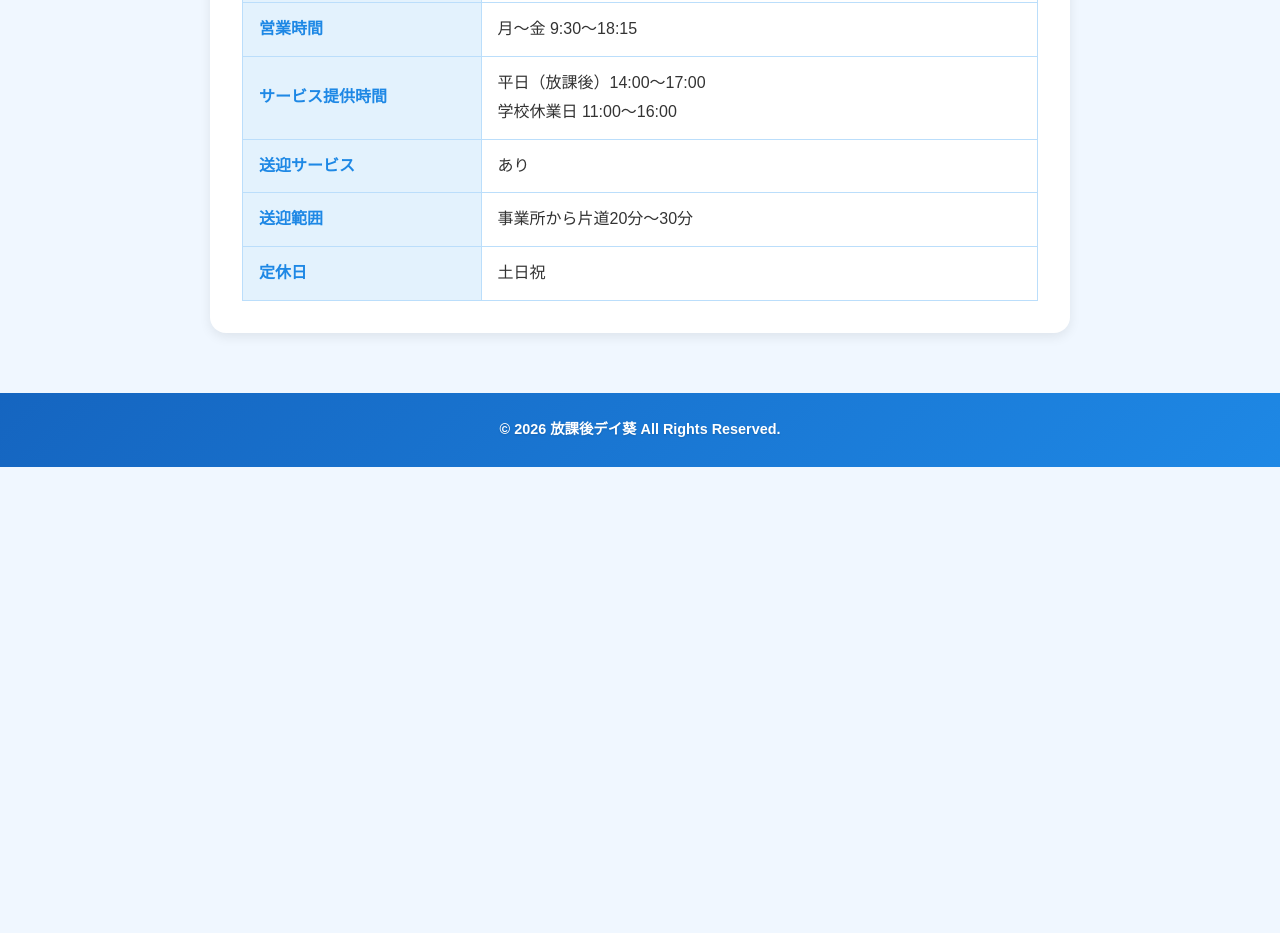
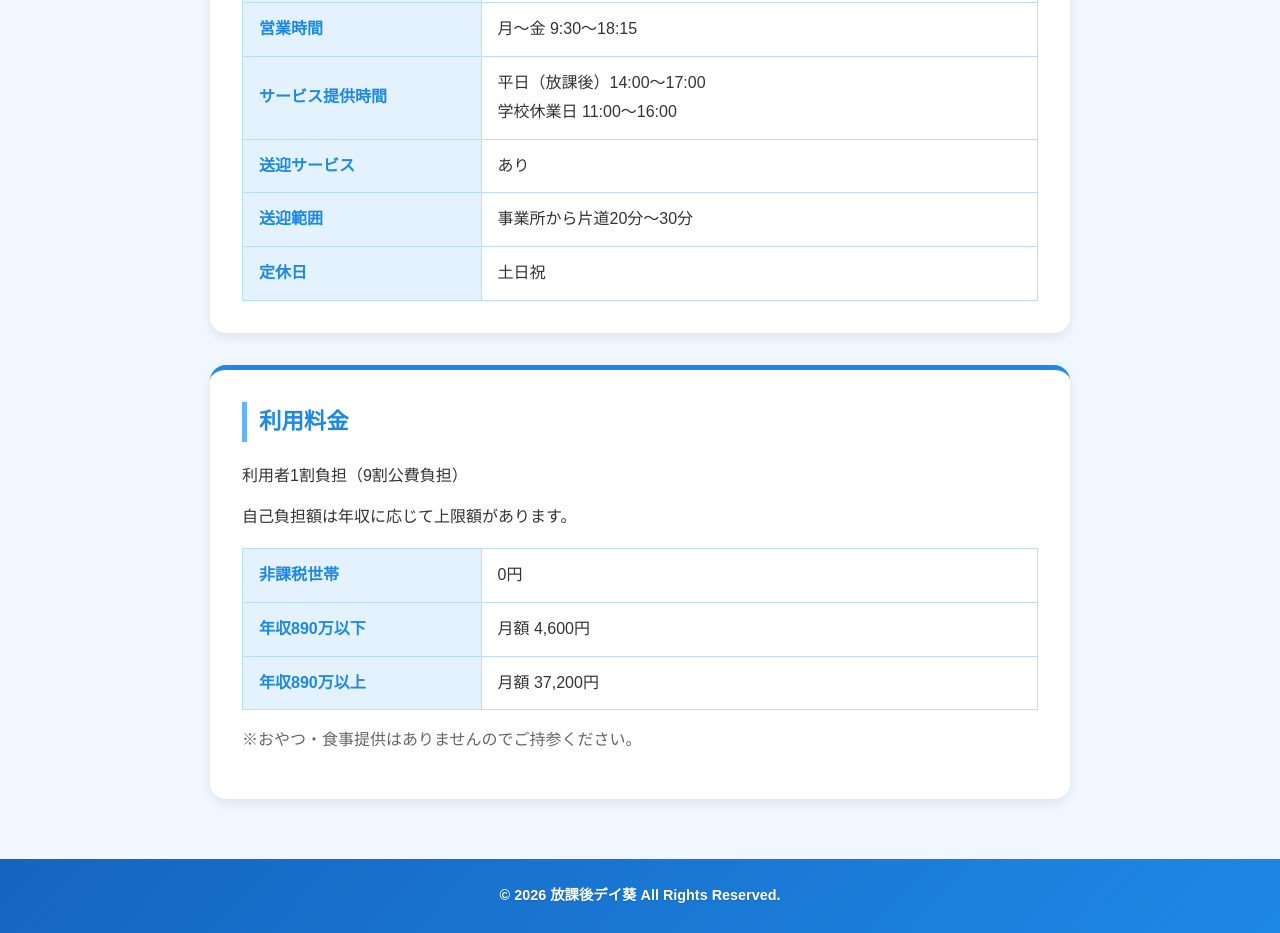
Before and after one commit to houdeiAoi/homepage, a plain HTML site: page aoi_top.html in a window 1280 px wide. Shown: the part 1129-2062 px from the top of the page. Before the commit the page ends 1596 px from the top, so only its background shows below. Drawn offline with Linux system fonts and the light colour scheme.

Commit message:
Add files via upload

```diff
--- a/aoi_top.html
+++ b/aoi_top.html
@@ -87,6 +87,27 @@
       </table>
     </section>
 
+    <section>
+      <h2>利用料金</h2>
+      <p>利用者1割負担（9割公費負担）</p>
+      <p style="margin-top:8px;">自己負担額は年収に応じて上限額があります。</p>
+      <table style="margin-top:16px;">
+        <tr>
+          <th>非課税世帯</th>
+          <td>0円</td>
+        </tr>
+        <tr>
+          <th>年収890万以下</th>
+          <td>月額 4,600円</td>
+        </tr>
+        <tr>
+          <th>年収890万以上</th>
+          <td>月額 37,200円</td>
+        </tr>
+      </table>
+      <p style="margin-top:16px; color:#666;">※おやつ・食事提供はありませんのでご持参ください。</p>
+    </section>
+
   </main>
 
   <footer>
```
